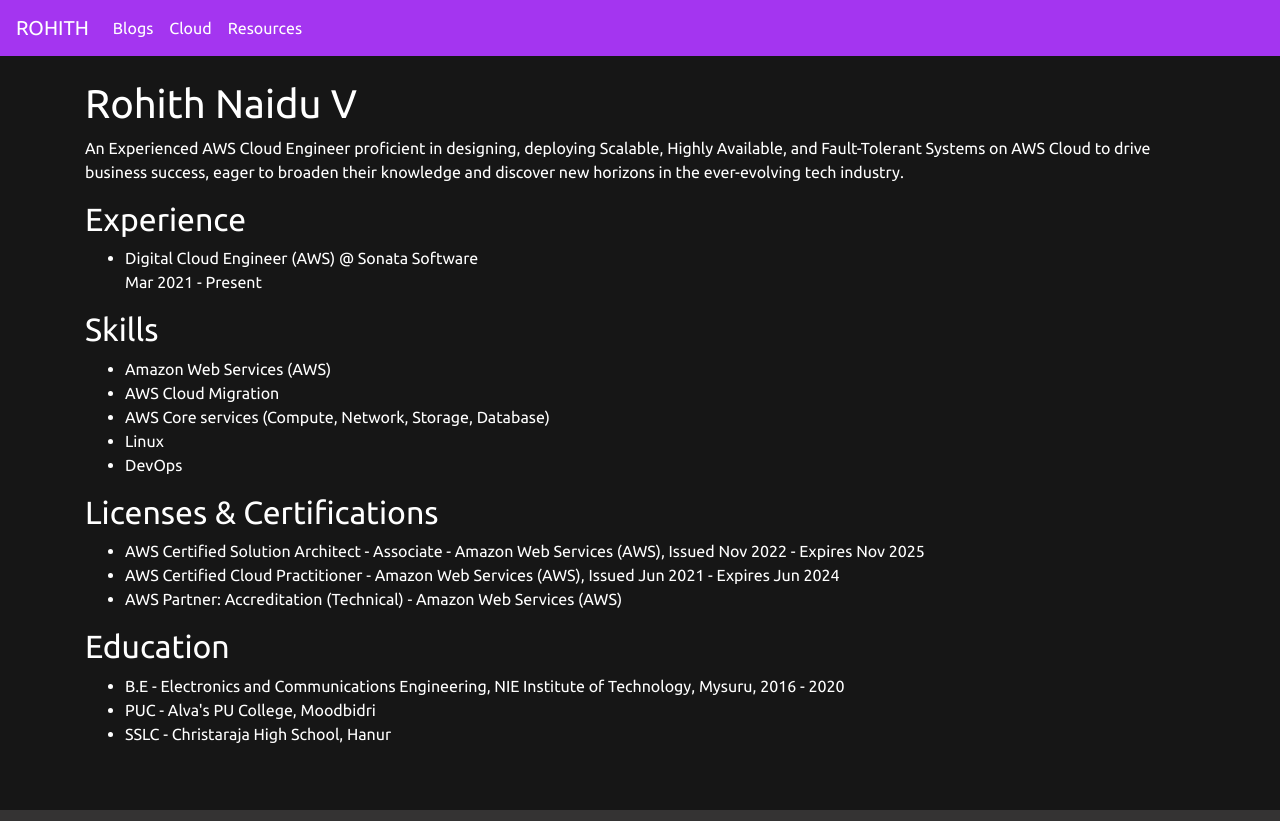
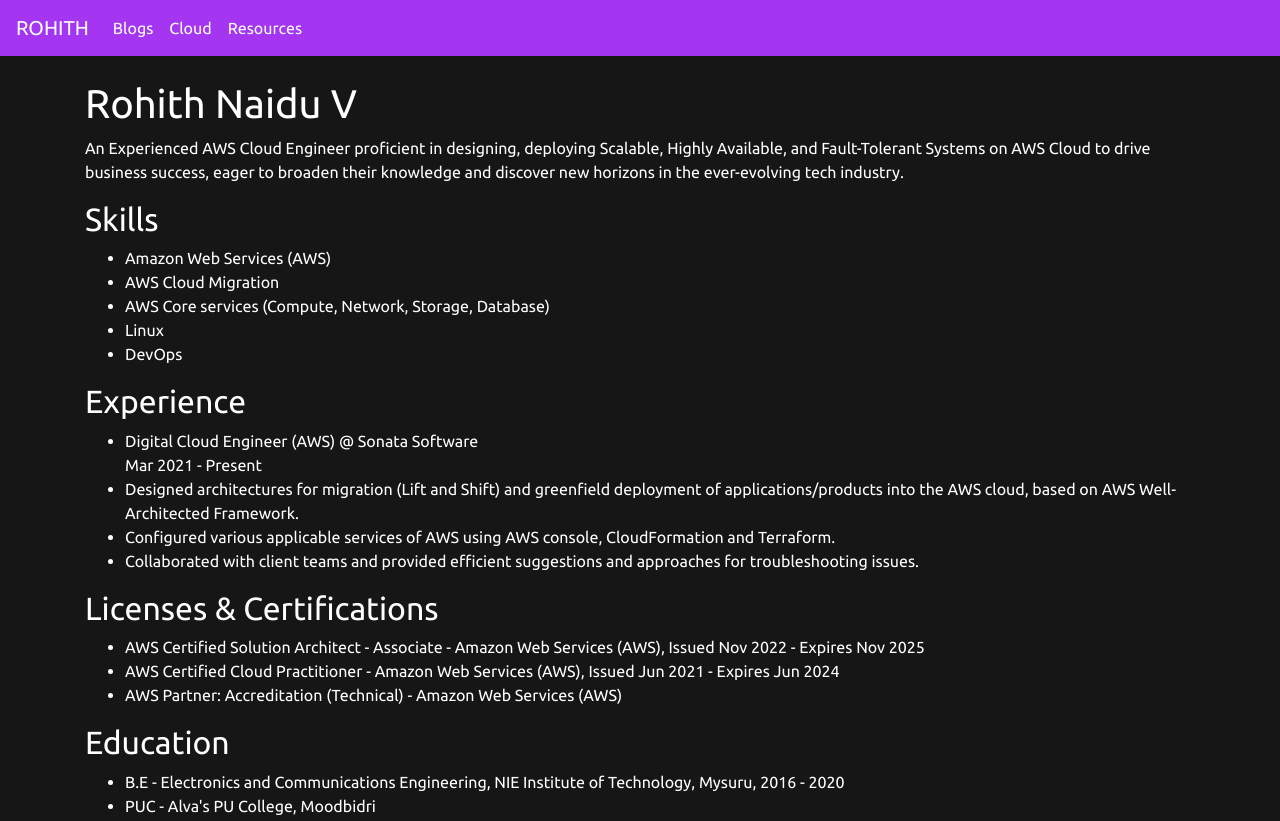
Before and after one commit to ROHITHNAIDU/rohith, a plain HTML site: page index.html in a window 1280 px wide. Shown: the top 821 px of the page. Drawn offline with Linux system fonts and the light colour scheme.

Commit message:
Update index.html

```diff
--- a/index.html
+++ b/index.html
@@ -49,10 +49,6 @@
       <h1>Rohith Naidu V</h1>
       <p>An Experienced AWS Cloud Engineer proficient in designing, deploying Scalable, Highly Available, and Fault-Tolerant Systems on AWS Cloud to drive business
         success, eager to broaden their knowledge and discover new horizons in the ever-evolving tech industry.</p>
-      <h2>Experience</h2>
-      <ul>
-        <li>Digital Cloud Engineer (AWS) @ Sonata Software <br> Mar 2021 - Present</li>
-      </ul>
       <h2>Skills</h2>
       <ul>
         <li>Amazon Web Services (AWS)</li>
@@ -60,6 +56,13 @@
         <li>AWS Core services (Compute, Network, Storage, Database)</li>
         <li>Linux</li>
         <li>DevOps</li>
+      </ul>
+      <h2>Experience</h2>
+      <ul>
+        <li>Digital Cloud Engineer (AWS) @ Sonata Software <br> Mar 2021 - Present</li>
+        <li>Designed architectures for migration (Lift and Shift) and greenfield deployment of applications/products into the AWS cloud, based on AWS Well-Architected Framework.</li>
+        <li>Configured various applicable services of AWS using AWS console, CloudFormation and Terraform.</li>
+        <li>Collaborated with client teams and provided efficient suggestions and approaches for troubleshooting issues.</li>
       </ul>
       <h2>Licenses & Certifications</h2>
       <ul>
@@ -73,7 +76,6 @@
       <ul>
         <li>B.E - Electronics and Communications Engineering, NIE Institute of Technology, Mysuru, 2016 - 2020</li>
         <li>PUC - Alva's PU College, Moodbidri</li>
-        <li>SSLC - Christaraja High School, Hanur</li>
       </ul>
     </div>
 
```
